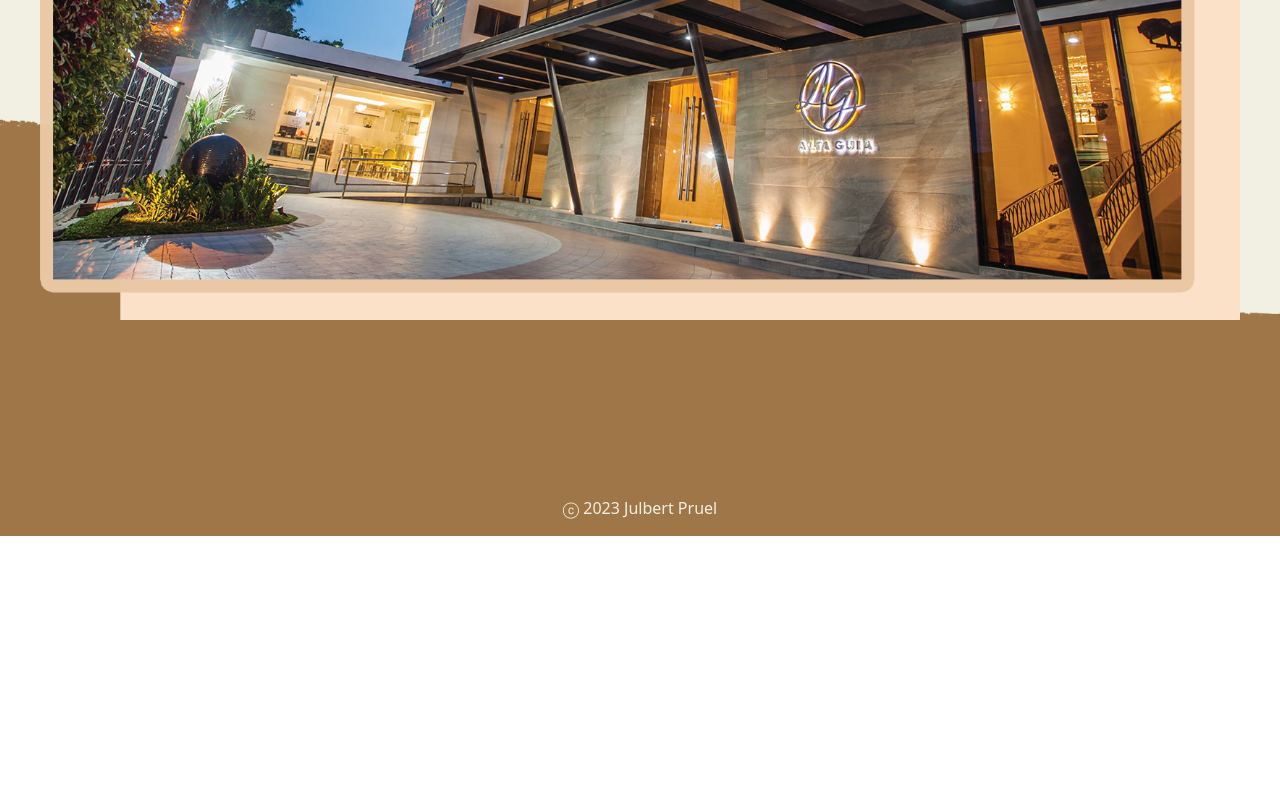
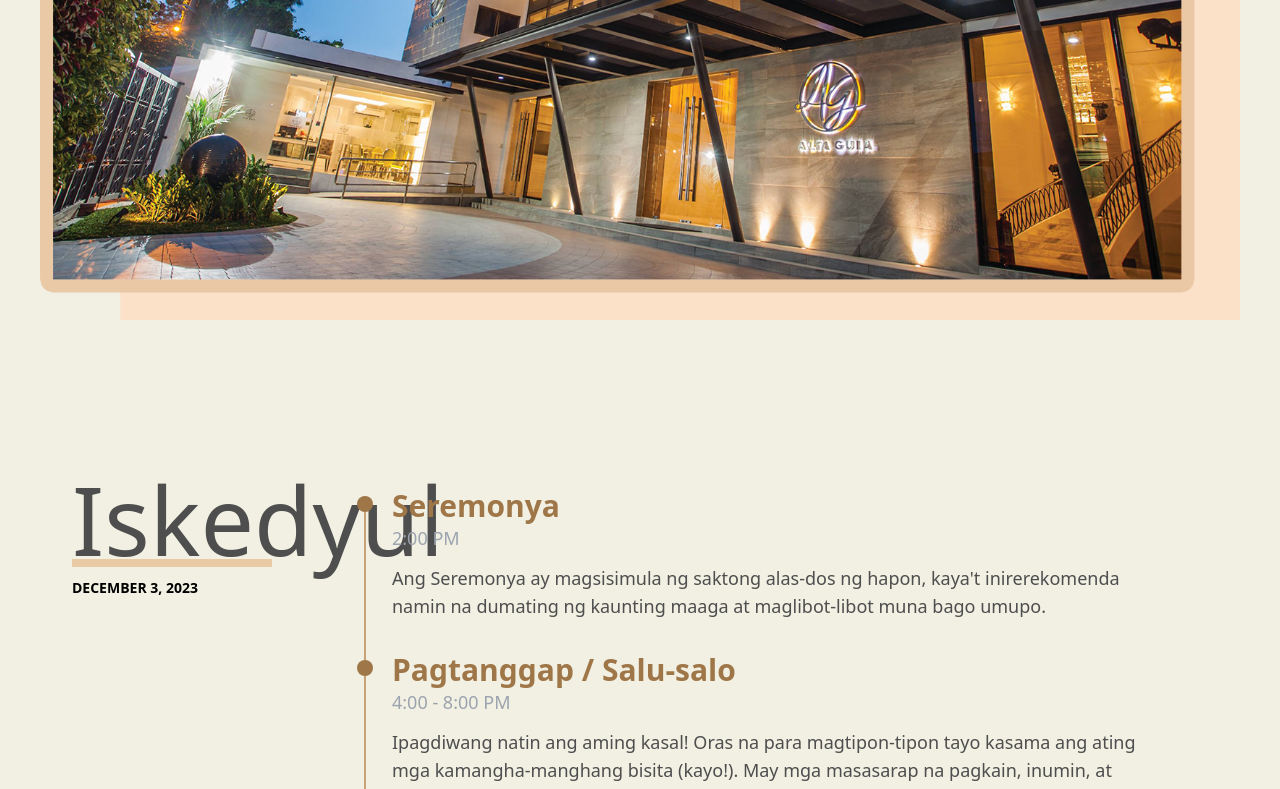
Before and after one commit to bherthchavez/wedding_site, a React (Vite) app: page / in a window 1280 px wide. Shown: the part 2000-2789 px from the top of the page. Before the commit the page ends 2536 px from the top, so only its background shows below. Built offline with nearby package versions, Linux system fonts and the light colour scheme; a web font is replaced by a local one.

Commit message:
adding sched and entourage

```diff
--- a/src/App.jsx
+++ b/src/App.jsx
@@ -4,7 +4,10 @@ import { Analytics } from '@vercel/analytics/react';
 import TheChuch from "./components/TheChuch";
 import Footer from "./components/Footer";
 import TheRecep from "./components/TheRecep";
-// import Schedule from "./components/Schedule";
+import Schedule from "./components/Schedule";
+import Entourage from "./components/Entourage";
+
+
 function App() {
 
   return (
@@ -14,7 +17,8 @@ function App() {
         <Head />
         <TheChuch />
         <TheRecep />
-        {/* <Schedule /> */}
+        <Schedule />
+        <Entourage />
         <Footer />
         <Analytics />
       </main>
--- /dev/null
+++ b/src/components/Entourage.jsx
@@ -0,0 +1,85 @@
+
+const Entourage = () => {
+    return (
+        <section className="bg-[#f1f0e3] py-5 sm:py-10 ">
+            <div className="container flex flex-col justify-center p-8 gap-10 mx-auto md:p-8 max-w-[1200px]">
+                {/* <p className="p-2 text-sm font-medium tracki text-center uppercase">How it works</p> */}
+                {/* <h2 className="mb-12 text-4xl font-bold leadi text-center sm:text-5xl">Pamunuan</h2> */}
+                <div className='relative'>
+                    <div className='text-[#4e4e4e] font-freestyle  text-left text-[95px] leading-[63px] '>
+                        Pamunuan
+                    </div>
+                    <span className=' w-[150px] h-2 bg-[#eac9a5] block'></span>
+                </div>
+
+                <div className="grid gap-10 md:gap-8 px-8 sm:p-3 md:grid-cols-2 lg:px-12 xl:px-32">
+                    <div className="flex flex-col gap-2">
+                        <h3 className="font-semibold text-xl text-[#4e4e4e]">Mga magulang ng babaeng ikakasal</h3>
+                        {/* <p className="mt-1 dark:text-gray-400">Lorem ipsum dolor, sit amet consectetur adipisicing elit. Ratione, fugit? Aspernatur, ullam enim, odit eaque quia rerum ipsum voluptatem consequatur ratione, doloremque debitis? Fuga labore omnis minima, quisquam delectus culpa!</p> */}
+
+                        <div className="flex flex-col justify-start items-start ">
+                            {/* <img src="https://source.unsplash.com/150x150/?portrait?3" alt="" className="w-32 h-32 mx-auto rounded-full dark:bg-gray-500 aspect-square" /> */}
+                            <div className="text-left ">
+                                <div className="my-2 text-[#9f7648]">
+                                    <h2 className="text-xl font-semibold sm:text-xl">Jocelyn G. Alibusa</h2>
+                                    <p className="text-xs sm:text-base text-gray-400">Ang Ina</p>
+                                </div>
+                            </div>
+                        </div>
+                        <div className="flex flex-col justify-start items-start ">
+                            {/* <img src="https://source.unsplash.com/150x150/?portrait?3" alt="" className="w-32 h-32 mx-auto rounded-full dark:bg-gray-500 aspect-square" /> */}
+                            <div className="text-left ">
+                                <div className="my-2 text-[#9f7648]">
+                                    <h2 className="text-xl font-semibold sm:text-xl">Godofredo E. Alibusa</h2>
+                                    <p className="text-xs sm:text-base text-gray-400">Ang Ama</p>
+                                </div>
+                            </div>
+                        </div>
+
+                    </div>
+                    <div className="flex flex-col gap-2">
+                        <h3 className="font-semibold text-xl text-[#4e4e4e]">Magulang ng lalaking ikakasal</h3>
+                        <div className="flex flex-col justify-start items-start ">
+                            <div className="text-left ">
+                                <div className="my-2 text-[#9f7648]">
+                                    <h2 className="text-xl font-semibold sm:text-xl">Aldita R. Chavez</h2>
+                                    <p className="text-xs sm:text-base text-gray-400">Ang Ina</p>
+                                </div>
+                            </div>
+                        </div>
+                        <div className="flex flex-col justify-start items-start ">
+                            <div className="text-left ">
+                                <div className="my-2 text-[#9f7648]">
+                                    <h2 className="text-xl font-semibold sm:text-xl">Francisco B. Pruel</h2>
+                                    <p className="text-xs sm:text-base text-gray-400">Ang Ama</p>
+                                </div>
+                            </div>
+                        </div>
+
+                    </div>
+                    <div className="flex flex-col gap-2">
+                        <div>
+                            <h3 className="font-semibold text-xl text-[#4e4e4e]">Ninong at Ninang</h3>
+                            <span className="text-xs sm:text-sm text-gray-400">Magsisilbing saksi sa aming mga panata</span>
+                        </div>
+                        <div className="flex flex-col justify-start items-start ">
+                            <div className="text-left ">
+                                <div className="my-2 text-[#9f7648] text-base font-medium">
+                                    <h2 className="">Ms. Dra. Wilma Tuvillo</h2>
+                                    <h2 className="">Mr. Jamison</h2>
+                                    <h2 className="">Ms. Helen Kung</h2>
+                                    <h2 className="">Mr. Manny Kung</h2>
+                                    <h2 className="">Ms. Edith Suarez</h2>
+                                    {/* <p className="text-xs sm:text-base text-gray-400">Ang Ina</p> */}
+                                </div>
+                            </div>
+                        </div>
+
+                    </div>
+                </div>
+            </div>
+        </section>
+    )
+}
+
+export default Entourage
--- a/src/components/Schedule.jsx
+++ b/src/components/Schedule.jsx
@@ -1,12 +1,44 @@
+/* eslint-disable react/no-unescaped-entities */
 
 
-
-const Schedule = () => {
+function Schedule() {
   return (
-    <div className='bg-custom2 bg-local bg-center bg-cover h-screen'>
-
-    </div>
-  )
+    <section className="bg-[#f1f0e3] sm:py-10">
+      <div className="container max-w-[1200px] px-4 pb-10 sm:pb-10 sm:py-12 mx-auto">
+        <div className="grid gap-4 mx-4 sm:grid-cols-12">
+          <div className="col-span-12 sm:col-span-3">
+            {/* <div className="text-center sm:text-left mb-14 before:block before:w-24 before:h-3 before:mb-5 before:rounded-md before:mx-auto sm:before:mx-0 before:dark:bg-violet-400"> */}
+            <div className='relative'>
+              <div className='text-[#4e4e4e] font-freestyle  text-left text-[95px] leading-[63px] '>
+              Iskedyul
+              </div>
+              <span className=' w-[200px] h-2 bg-[#eac9a5] block my-2'></span>
+            </div>
+            <span className="text-sm font-bold tracki uppercase dark:text-gray-400">December 3, 2023</span>
+            {/* </div> */}
+          </div>
+          <div className="relative col-span-12 px-4 space-y-6 sm:col-span-9 text-[#4e4e4e] pt-10 sm:pt-0">
+            <div className="col-span-12 space-y-12 relative px-4 sm:col-span-8 sm:space-y-8 sm:before:absolute sm:before:top-2 sm:before:bottom-0 sm:before:w-0.5 sm:before:-left-3 before:bg-[#c7a277]">
+              <div className="flex flex-col sm:relative sm:before:absolute sm:before:top-2 sm:before:w-4 sm:before:h-4 sm:before:rounded-full sm:before:left-[-35px] sm:before:z-[1] before:bg-[#9f7648]">
+                <h3 className="text-3xl font-semibold tracki text-[#9f7648]">Seremonya </h3>
+                <time className="text-lg tracki uppercase text-gray-400">2:00 PM</time>
+                <p className="mt-3 text-lg">Ang Seremonya ay magsisimula ng saktong alas-dos ng hapon,
+                kaya't inirerekomenda namin na dumating ng kaunting maaga at maglibot-libot muna bago umupo.</p>
+              </div>
+              <div className="flex flex-col sm:relative sm:before:absolute sm:before:top-2 sm:before:w-4 sm:before:h-4 sm:before:rounded-full sm:before:left-[-35px] sm:before:z-[1] before:bg-[#9f7648]">
+                <h3 className="text-3xl font-semibold tracki text-[#9f7648]">Pagtanggap / Salu-salo </h3>
+                <time className="text-lg tracki uppercase text-gray-400">4:00 - 8:00 PM</time>
+                <p className="mt-3 text-lg">Ipagdiwang natin ang aming kasal!
+                Oras na para magtipon-tipon tayo kasama ang ating mga kamangha-manghang bisita (kayo!).
+                May mga masasarap na pagkain, inumin, at magkakaroon ng patimpalak. Magbihis para sumayaw! Ang inyong kasuotan (at mga hakbang sa sayaw)
+                ay kukunan ng aming kamangha-manghang wedding photographer.</p>
+              </div>
+            </div>
+          </div>
+        </div>
+      </div>
+    </section>
+  );
 }
 
-export default Schedule
+export default Schedule;
--- a/src/components/TheChuch.jsx
+++ b/src/components/TheChuch.jsx
@@ -26,7 +26,7 @@ const TheChuch = () => {
             </div>
           </div>
         </div>
-        <div className='sm:w-[55%]'>
+        <div className='sm:w-[50%]'>
           <div className='sm:w-[110%] '>
             <img src={Church} className='border-[#f1f0e3] border-[10px] rounded-xl' />
           </div>
--- a/src/components/TheRecep.jsx
+++ b/src/components/TheRecep.jsx
@@ -3,8 +3,8 @@ import Reception from '../assets/reception.png'
 const TheRecep = () => {
     return (
         <>
-
-            <div className='h-screen bg-custom2 bg-local bg-center bg-cover'>
+            {/* bg-custom2 bg-local bg-center bg-cover */}
+            <div className='bg-[#f1f0e3] h-screen'>
 
                 {/* Large Screen */}
                 <figure className='h-screen hidden sm:block mx-auto max-w-[1200px]'>
```
Also changed, not shown: 1 other file (tests, documents, lock files or other folders). Lines whose indentation alone changed are shown as unchanged.
